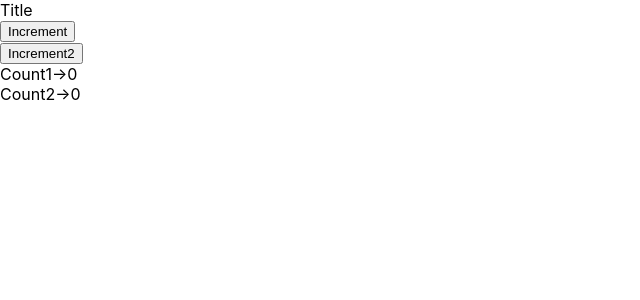
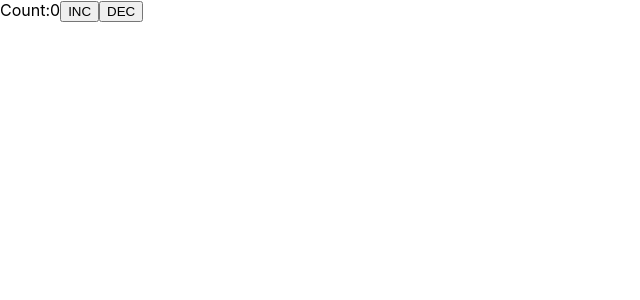
Before and after one commit to saransh-khobragade/react_hooks, a React (Create React App) app in the folder react_hook_basic/: page / in a window 1280 px wide. Shown: the top 300 px of the page, without its empty margins (0-640 px from the left). Built offline with nearby package versions, Linux system fonts and the light colour scheme; the HTML template or start-up script is replaced by a standard one.

Commit message:
useReducer done

```diff
--- a/react_hook_basic/src/App.js
+++ b/react_hook_basic/src/App.js
@@ -1,37 +1,27 @@
-import { useCallback, useState } from 'react'
-import Title from './Title';
-import Increment from './Increment'
-import Increment2 from './Increment2'
+import { useReducer } from 'react'
+
+function reducer(state,actions){
+  switch(actions.type){
+    case 'inc': return state + 1;
+    case 'dec': return state - 1;
+    default : return state;
+  }
+}
+
+const intialState = 0
 
 const  App = () => {
 
-  const [count1,setCount1] = useState(0)
-  const [count2,setCount2] = useState(0)
+  const [count,dispatch] = useReducer(reducer,intialState)
+  //dispatch will take actions and state will mutate by reducer functions
 
-  const inc1 = useCallback((count)=>{
-    setCount1(prev => prev + count)         // This version will only change when setCount1/count1 changes
-  },[setCount1])
-
-  const inc2 = useCallback((count)=>{
-    setCount2(prev => prev + count)         // This version will only change when setCount2/count12 changes
-  },[setCount2])
-
-    return (
+  return (
     <div>
-      <Title/>  {/* Will not change oncs render because no props changes*/}
-
-      <Increment fire={inc1}/>   {/* Will not change if inc2 update its state count2 but setCount1 version not changed so no prop changed */}
-
-      <Increment2 fire={inc2}/> {/* Will not change if inc1 update its state count1 but setCount2 version not changed so no prop changed */}
-
-      Count1->{count1}
-      <br/>
-      Count2->{count2}
+      Count:{count}
+      <button onClick={()=>dispatch({type:'inc'})}>INC</button>
+      <button onClick={()=>dispatch({type:'dec'})}>DEC</button>
     </div>
   );
 }
 
 export default App;
-
-//By using useCallback and react.memo() we can save re-render alot,because every state changes call for parent component to re-render and new versions
-//of functions created so child also re-renders
--- a/react_hook_basic/src/Increment.js
+++ /dev/null
@@ -1,12 +0,0 @@
-import React from "react";
-
-const  Increment = ({fire}) => {
-  console.log('Increment')
-  return (
-    <div>
-      <button onClick={()=>{fire(5)}}>Increment</button>
-    </div>
-  );
-}
-
-export default React.memo(Increment); //will only changes when props changes
--- a/react_hook_basic/src/Increment2.js
+++ /dev/null
@@ -1,12 +0,0 @@
-import React from "react";
-
-const  Increment2 = ({fire}) => {
-  console.log('Increment2')
-  return (
-    <div>
-      <button onClick={()=>{fire(5)}}>Increment2</button>
-    </div>
-  );
-}
-
-export default React.memo(Increment2); //will only changes when props changes
--- a/react_hook_basic/src/Title.js
+++ /dev/null
@@ -1,12 +0,0 @@
-import React from "react";
-
-const  Title = () => {
-  console.log('Title')
-  return (
-    <div>
-      Title
-    </div>
-  );
-}
-
-export default React.memo(Title); //will only changes when props changes
```
